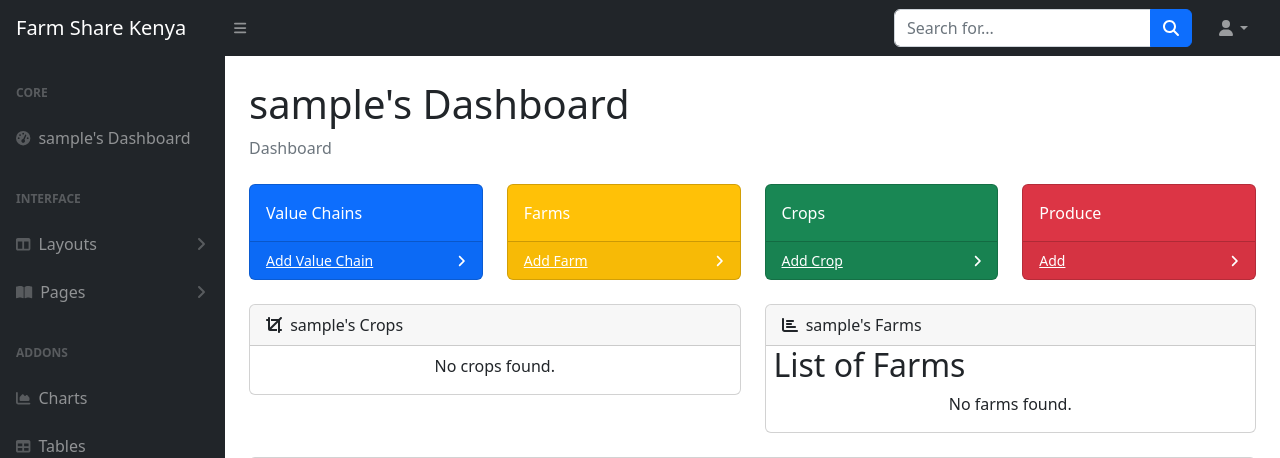
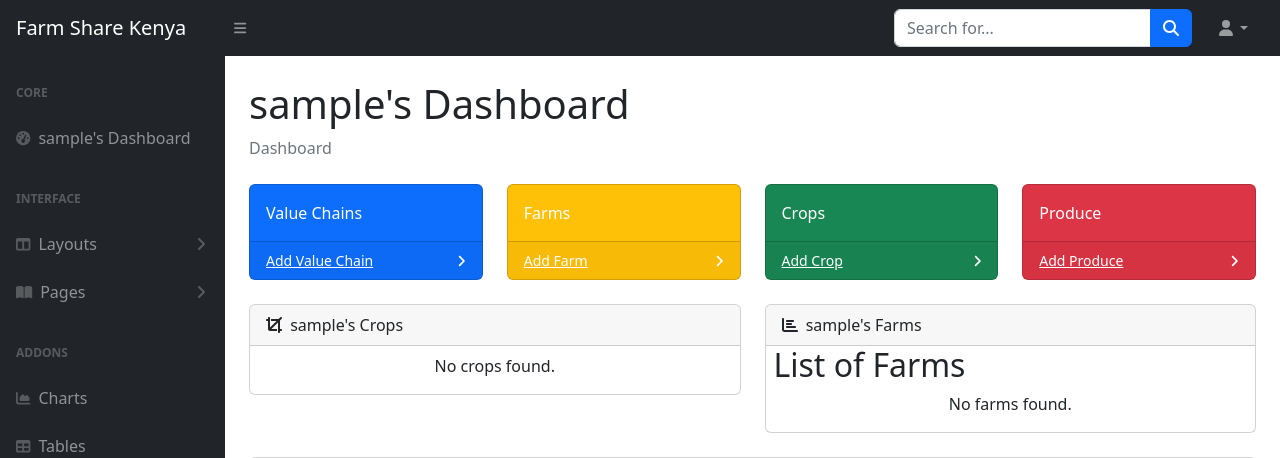
Before and after one commit to KabuyaSamuel/Farm-Flow, a Django app: page / in a window 1280 px wide. Shown: the top 458 px of the page. Run offline with Django 4.2, Linux system fonts and the light colour scheme; the visitor is signed in with stand-in values (Sample User, id 1); data that the repository does not hold is empty; some libraries are stand-ins or nearby versions.

```diff
--- a/farmflow/templates/bootstrap/index.html
+++ b/farmflow/templates/bootstrap/index.html
@@ -148,7 +148,7 @@
                                 <div class="card bg-danger text-white mb-4">
                                     <div class="card-body">Produce</div>
                                     <div class="card-footer d-flex align-items-center justify-content-between">
-                                        <a class="small text-white stretched-link" href="#">Add</a>
+                                        <a class="small text-white stretched-link" href="#">Add Produce</a>
                                         <div class="small text-white"><i class="fas fa-angle-right"></i></div>
                                     </div>
                                 </div>
--- a/farmflow/views.py
+++ b/farmflow/views.py
@@ -8,6 +8,11 @@ from django.contrib.messages.views import SuccessMessageMixin
 from django.contrib.auth.decorators import login_required
 from .forms import UpdateUserForm, UpdateProfileForm
 from .models import *
+# import jwt
+# from django.conf import settings
+# from django.http import HttpResponse
+
+
 
 # Create your views here.
 @login_required
```
